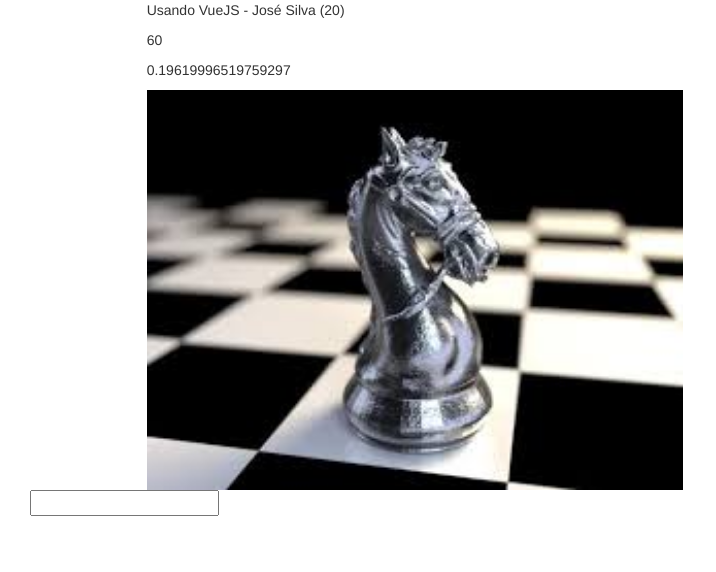
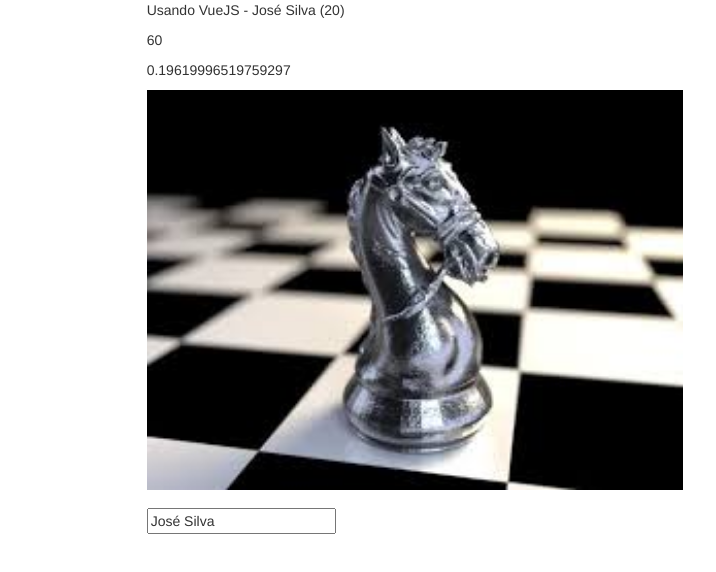
Before and after one commit to CharlesEduardoSCBR/VUEJS2LEARN, a Vue app: page / in a window 1280 px wide. Shown: the top 572 px of the page, without its empty margins (0-716 px from the left). Built offline with nearby package versions, Linux system fonts and the light colour scheme.

Commit message:
desafio 1 item 5

```diff
--- a/src/components/Desafio1.vue
+++ b/src/components/Desafio1.vue
@@ -46,8 +46,14 @@
             </div>
 
             <!-- 5) Inicialize o input com o seu nome (use o atributo "value") -->
-            <div>
-                <input type="text">
+            <div class="
+                        col-lg-offset-1 col-lg-11
+                        col-md-offset-1 col-md-11
+                        col-sm-offset-1 col-sm-11
+                        col-xs-offset-1 col-xs-11
+                       "
+            >
+                <input type="text" :value='person.name'>
             </div>
         </div>
     </div>
@@ -76,5 +82,7 @@ export default {
 </script>
 
 <style>
-
+    div {
+        margin-bottom : 1.5%;
+    }
 </style>
```
